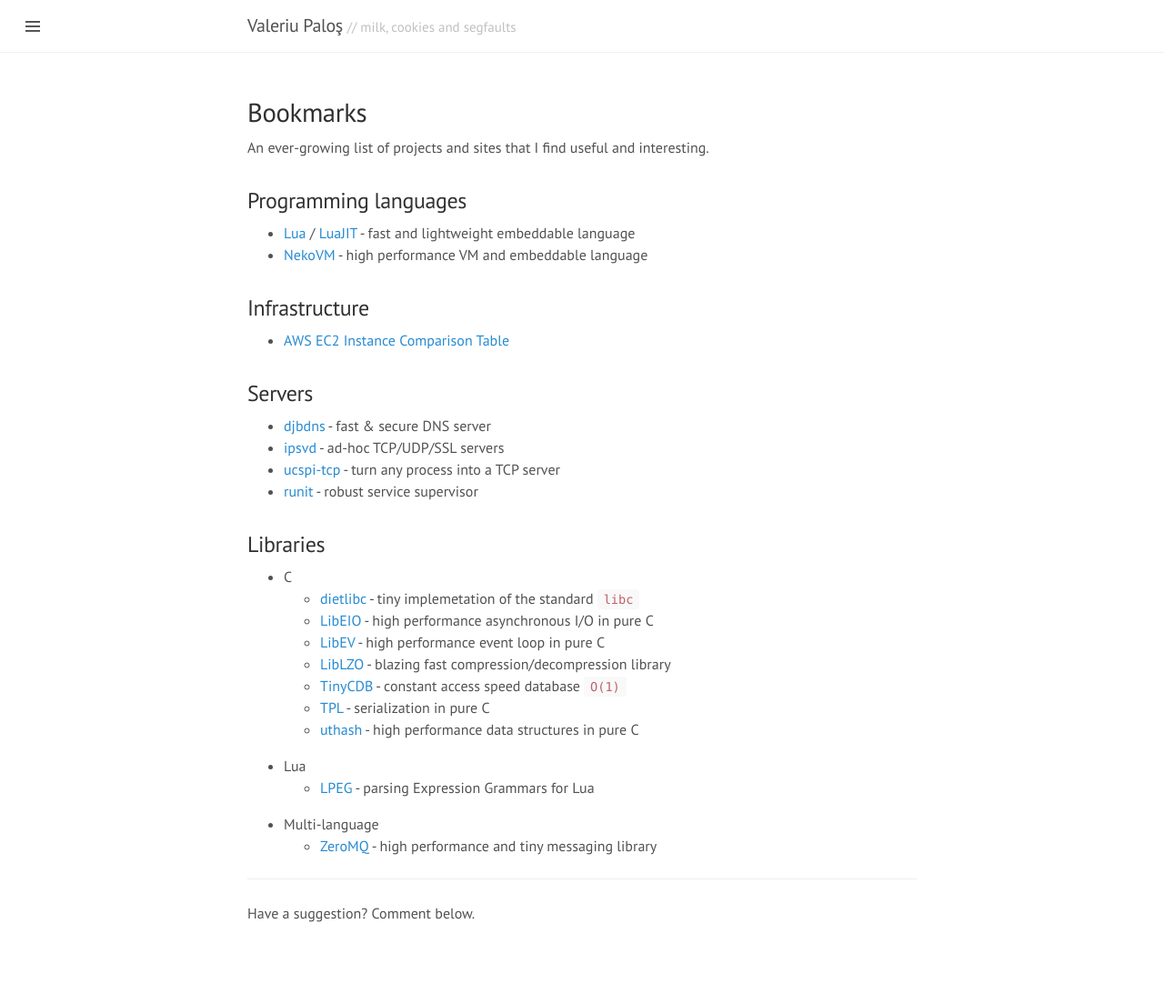
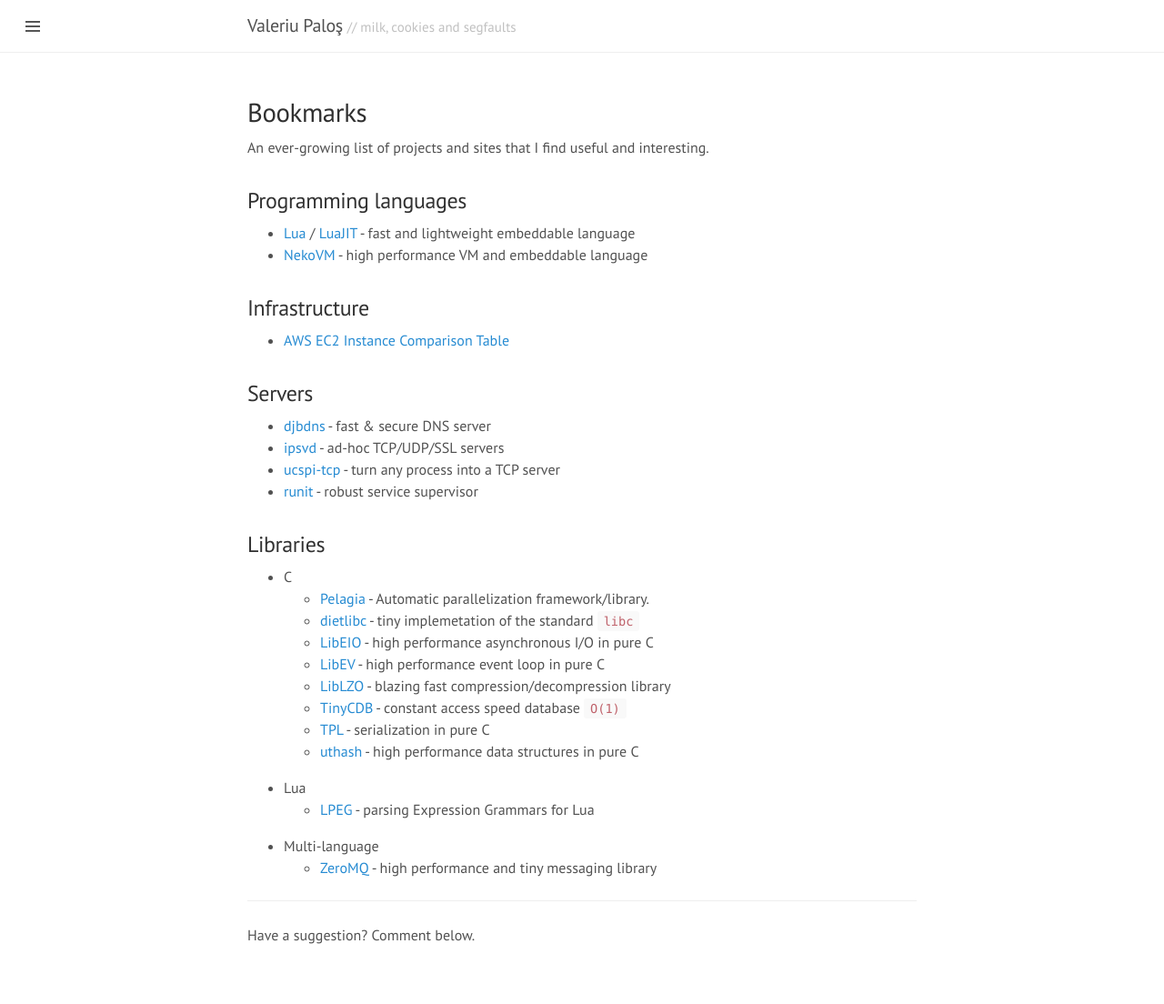
Before and after one commit to vpalos/vpalos.github.io, a Jekyll site: the page built from bookmarks.md, in a window 1280 px wide. Shown: the whole page at 91% size. Built offline with Jekyll 4.4.1, drawn with Linux system fonts in a browser that asks for light colours; comment, search, counter and statistics services are not loaded; before the commit the page ends 1080 px from its top, so only the background shows below that.

Commit message:
Update bookmarks.md

```diff
--- a/bookmarks.md
+++ b/bookmarks.md
@@ -25,6 +25,7 @@
 ## Libraries
 
 - C
+  - [Pelagia](https://surparallel.org/) - Automatic parallelization framework/library.
   - [dietlibc](https://www.fefe.de/dietlibc/) - tiny implemetation of the standard `libc`
   - [LibEIO](http://software.schmorp.de/pkg/libeio.html) - high performance asynchronous I/O in pure C
   - [LibEV](http://software.schmorp.de/pkg/libev.html) - high performance event loop in pure C
```
